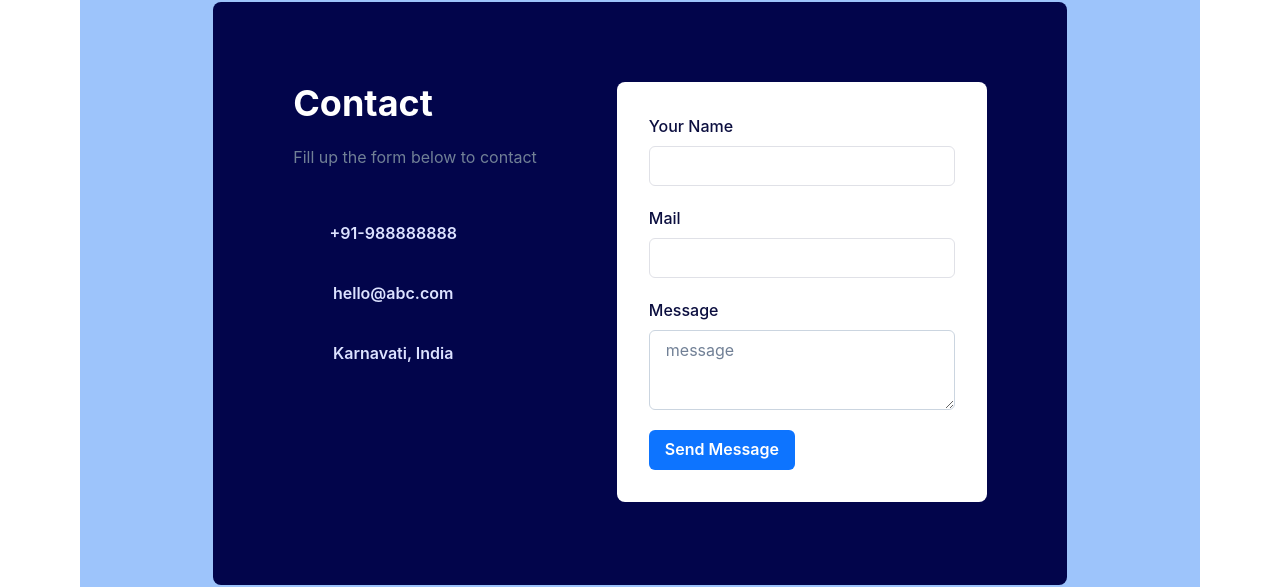
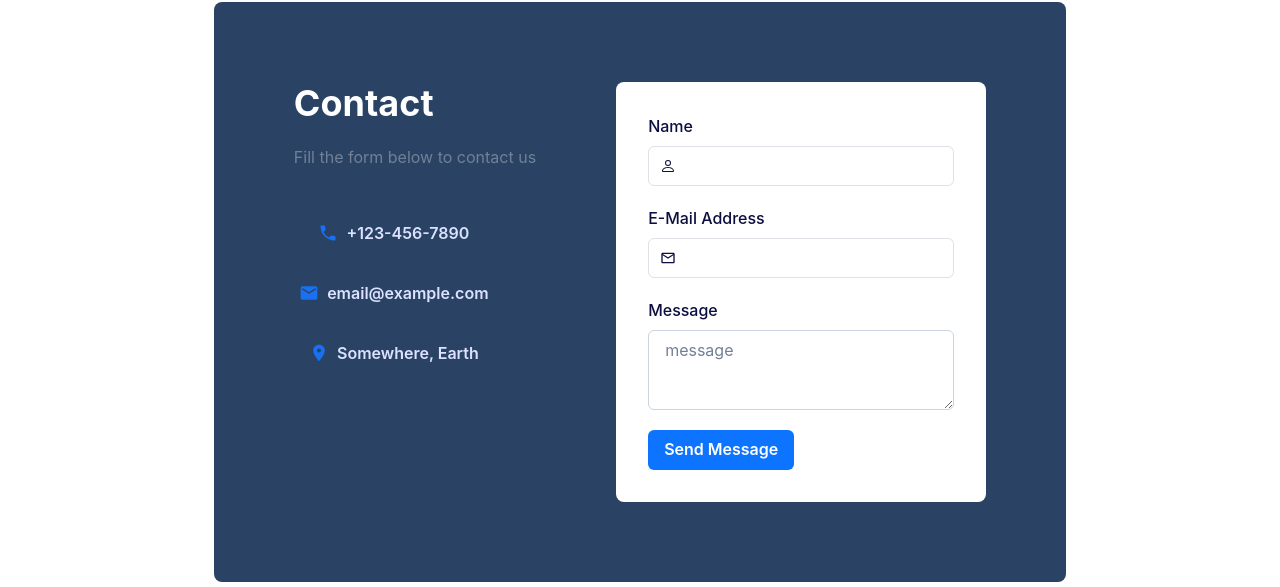
Before and after one commit to Abdulkareemoj/node-react-ts-docker, a React (Vite) app in the folder client/: page /contact in a window 1280 px wide. Shown: the part 116-703 px from the top of the page. Built offline with nearby package versions, Linux system fonts and the light colour scheme; no server answers.

Commit message:
reworked form

```diff
--- a/client/src/pages/Contact.tsx
+++ b/client/src/pages/Contact.tsx
@@ -17,21 +17,21 @@ import {
   InputLeftElement,
   Textarea,
 } from '@chakra-ui/react';
-// import {
-//   MdPhone,
-//   MdEmail,
-//   MdLocationOn,
-//   MdFacebook,
-//   MdOutlineEmail,
-// } from 'react-icons/md';
-// import { BsGithub, BsDiscord, BsPerson } from 'react-icons/bs';
+import {
+  MdPhone,
+  MdEmail,
+  MdLocationOn,
+  MdFacebook,
+  MdOutlineEmail,
+} from 'react-icons/md';
+import { BsGithub, BsDiscord, BsPerson } from 'react-icons/bs';
 
 export default function Contact() {
   return (
-    <Container bg="#9DC4FB" maxW="full" mt={0} centerContent overflow="hidden">
+    <Container maxW="full" mt={0} centerContent overflow="hidden">
       <Flex>
         <Box
-          bg="#02054B"
+          bg="blue.800"
           color="white"
           borderRadius="lg"
           m={{ sm: 4, md: 16, lg: 10 }}
@@ -43,7 +43,7 @@ export default function Contact() {
                 <Box>
                   <Heading>Contact</Heading>
                   <Text mt={{ sm: 3, md: 3, lg: 5 }} color="gray.500">
-                    Fill up the form below to contact
+                    Fill the form below to contact us
                   </Text>
                   <Box py={{ base: 5, sm: 5, md: 8, lg: 10 }}>
                     <VStack pl={0} spacing={3} alignItems="flex-start">
@@ -54,9 +54,9 @@ export default function Contact() {
                         variant="ghost"
                         color="#DCE2FF"
                         _hover={{ border: '2px solid #1C6FEB' }}
-                        // leftIcon={<MdPhone color="#1970F1" size="20px" />}
+                        leftIcon={<MdPhone color="#1970F1" size="20px" />}
                       >
-                        +91-988888888
+                        +123-456-7890
                       </Button>
                       <Button
                         size="md"
@@ -65,9 +65,9 @@ export default function Contact() {
                         variant="ghost"
                         color="#DCE2FF"
                         _hover={{ border: '2px solid #1C6FEB' }}
-                        // leftIcon={<MdEmail color="#1970F1" size="20px" />}
+                        leftIcon={<MdEmail color="#1970F1" size="20px" />}
                       >
-                        hello@abc.com
+                        email@example.com
                       </Button>
                       <Button
                         size="md"
@@ -76,43 +76,12 @@ export default function Contact() {
                         variant="ghost"
                         color="#DCE2FF"
                         _hover={{ border: '2px solid #1C6FEB' }}
-                        // leftIcon={<MdLocationOn color="#1970F1" size="20px" />}
+                        leftIcon={<MdLocationOn color="#1970F1" size="20px" />}
                       >
-                        Karnavati, India
+                        Somewhere, Earth
                       </Button>
                     </VStack>
                   </Box>
-                  <HStack
-                    mt={{ lg: 10, md: 10 }}
-                    spacing={5}
-                    px={5}
-                    alignItems="flex-start"
-                  >
-                    <IconButton
-                      aria-label="facebook"
-                      variant="ghost"
-                      size="lg"
-                      isRound={true}
-                      _hover={{ bg: '#0D74FF' }}
-                      // icon={<MdFacebook size="28px" />}
-                    />
-                    <IconButton
-                      aria-label="github"
-                      variant="ghost"
-                      size="lg"
-                      isRound={true}
-                      _hover={{ bg: '#0D74FF' }}
-                      // icon={<BsGithub size="28px" />}
-                    />
-                    <IconButton
-                      aria-label="discord"
-                      variant="ghost"
-                      size="lg"
-                      isRound={true}
-                      _hover={{ bg: '#0D74FF' }}
-                      // icon={<BsDiscord size="28px" />}
-                    />
-                  </HStack>
                 </Box>
               </WrapItem>
               <WrapItem>
@@ -120,19 +89,19 @@ export default function Contact() {
                   <Box m={8} color="#0B0E3F">
                     <VStack spacing={5}>
                       <FormControl id="name">
-                        <FormLabel>Your Name</FormLabel>
+                        <FormLabel>Name</FormLabel>
                         <InputGroup borderColor="#E0E1E7">
                           <InputLeftElement pointerEvents="none">
-                            {/* <BsPerson color="gray.800" /> */}
+                            <BsPerson color="gray.800" />
                           </InputLeftElement>
                           <Input type="text" size="md" />
                         </InputGroup>
                       </FormControl>
                       <FormControl id="name">
-                        <FormLabel>Mail</FormLabel>
+                        <FormLabel>E-Mail Address</FormLabel>
                         <InputGroup borderColor="#E0E1E7">
                           <InputLeftElement pointerEvents="none">
-                            {/* <MdOutlineEmail color="gray.800" /> */}
+                            <MdOutlineEmail color="gray.800" />
                           </InputLeftElement>
                           <Input type="text" size="md" />
                         </InputGroup>
```
